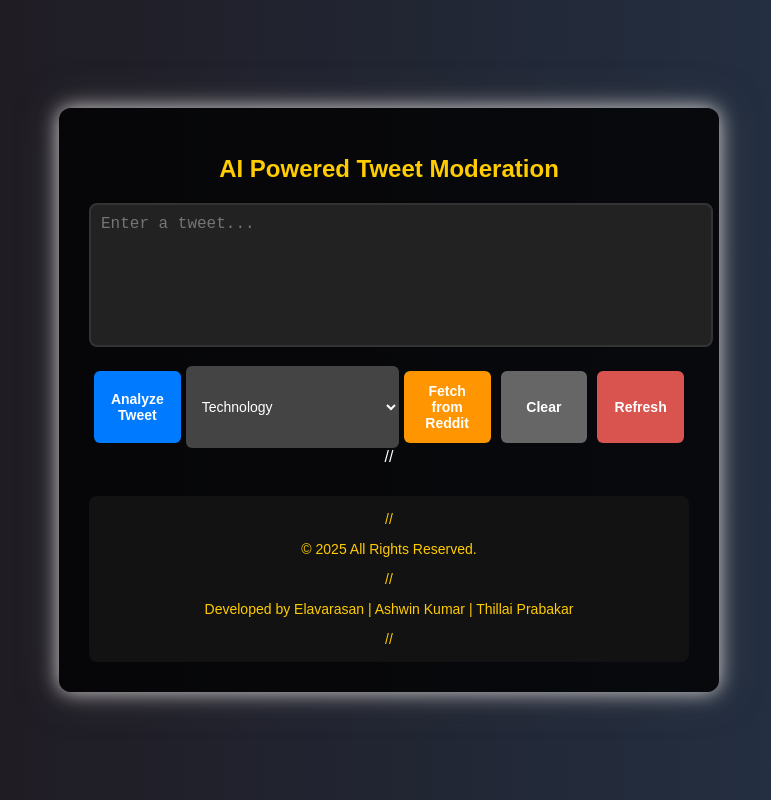
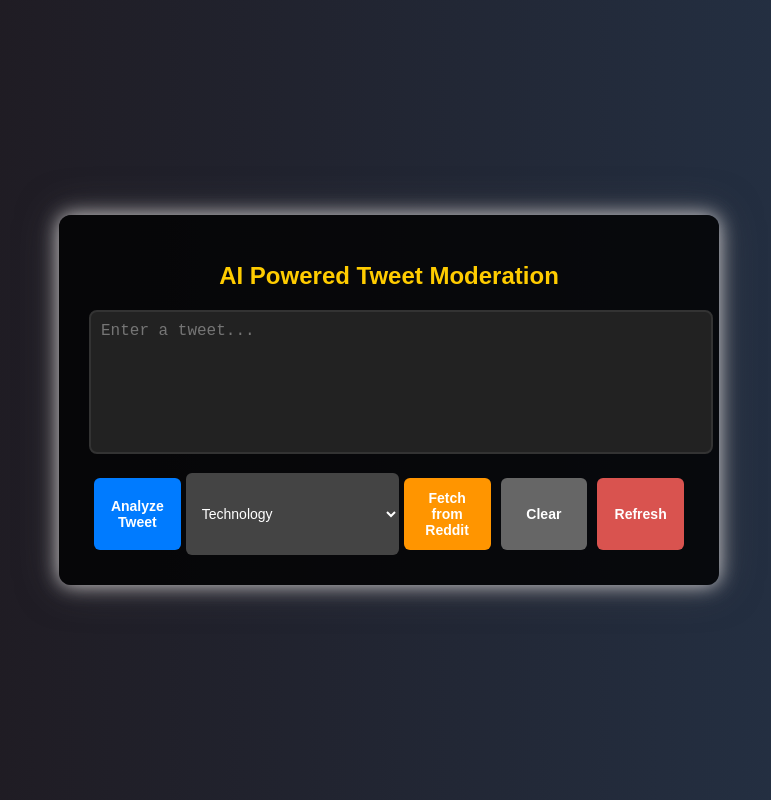
Before and after one commit to elavarasan-2003/DualLexiCaps-Mistral, a React (Create React App) app in the folder frontend/: page / in a window 1280 px wide. Shown: the whole page, without its empty margins (251-1022 px from the left). Built offline with nearby package versions, Linux system fonts and the light colour scheme.

Commit message:
Update App.js

```diff
--- a/frontend/src/App.js
+++ b/frontend/src/App.js
@@ -140,12 +140,6 @@ export default function App() {
           <p className="typing-effect">{typing}</p>
         </div>
       )}
-
-//<footer>
-//  <p>© 2025 All Rights Reserved.</p>
- // <p>Developed by Elavarasan | Ashwin Kumar | Thillai Prabakar</p>
-//</footer>
-
     </div>
   );
 }
```
